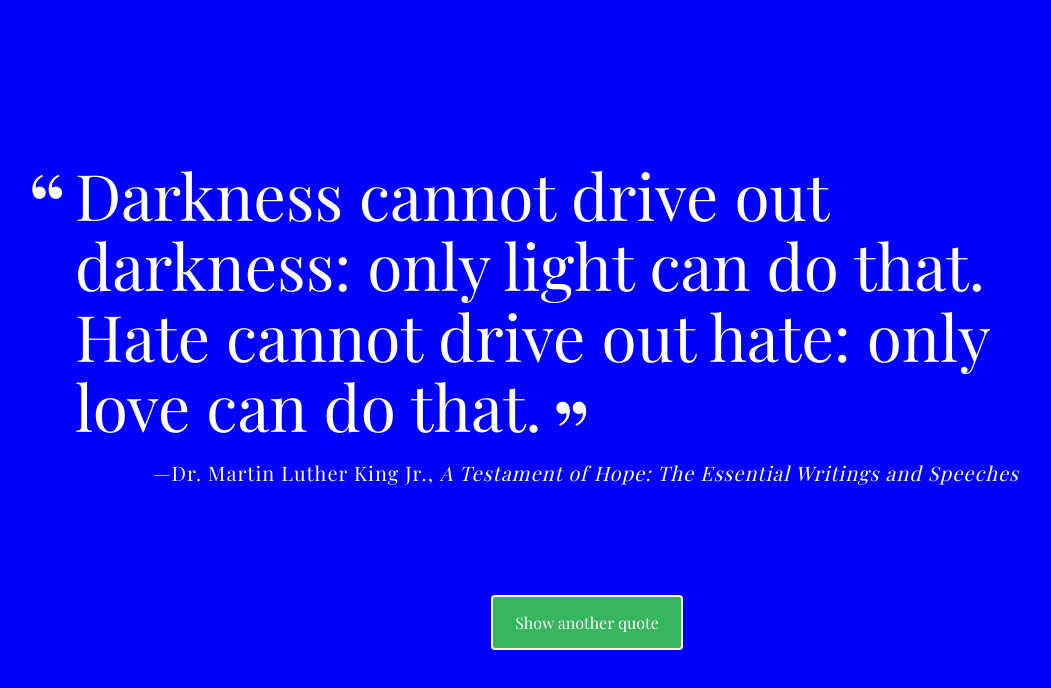
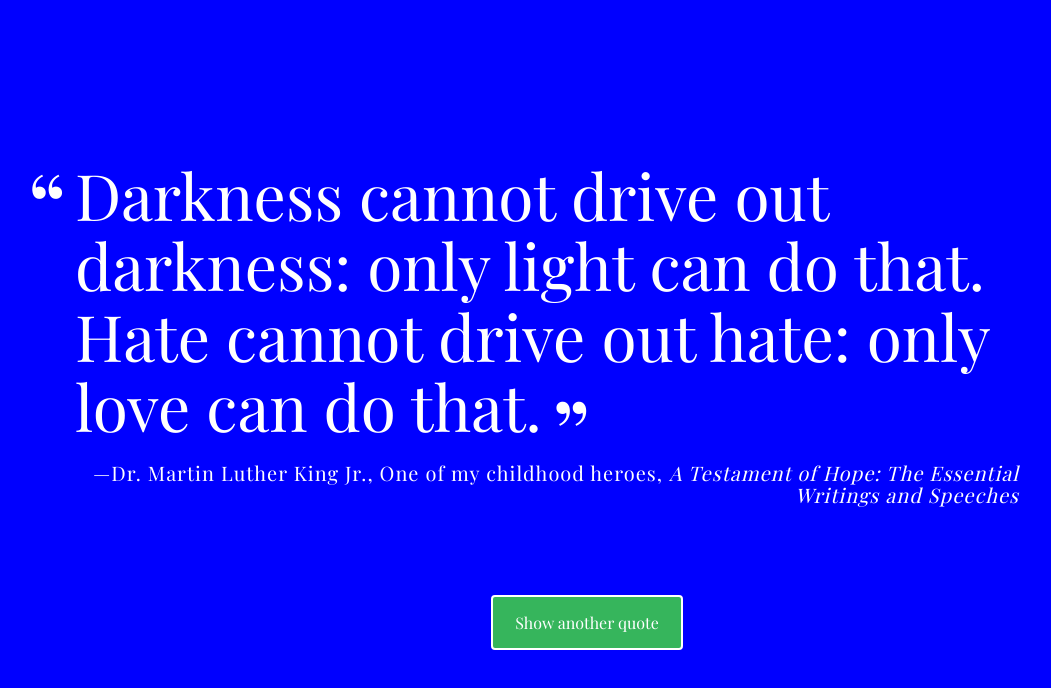
Before and after one commit to IanOstrom/Proj-1-Random-Quotes, a plain HTML site: page index.html in a window 1280 px wide. Both pictures are taken after a click on the button "Show another quote". Shown: the whole page, without its empty margins (53-1104 px from the left). Drawn offline with nearby package versions, Linux system fonts and the light colour scheme; a web font is replaced by a local one.

Commit message:
Tags property added

```diff
--- a/css/styles.css
+++ b/css/styles.css
@@ -54,6 +54,11 @@ body {
   content: "—";
 }
 
+.tags:before {
+  content: ", ";
+  font-style: normal;
+}
+
 .citation {
   font-style: italic;
 }
--- a/index.html
+++ b/index.html
@@ -11,7 +11,7 @@
   <div class="container">
     <div id="quote-box">
       <p class="quote">Every great developer you know got there by solving problems they were unqualified to solve until they actually did it.</p>
-      <p class="source">Patrick McKenzie<span class="citation">Twitter</span><span class="year">2016</span></p>
+      <p class="source">Patrick McKenzie<span class="tags"></span><span class="citation">Twitter</span><span class="year">2016</span></p>
     </div>
     <button id="loadQuote">Show another quote</button>
   </div>
--- a/js/script.js
+++ b/js/script.js
@@ -1,15 +1,17 @@
 let quotes = [{
     quote: 'Darkness cannot drive out darkness: only light can do that. Hate cannot drive out hate: only love can do that.',
     source: 'Dr. Martin Luther King Jr.',
-    citation: 'A Testament of Hope: The Essential Writings and Speeches'
+    citation: 'A Testament of Hope: The Essential Writings and Speeches',
+    tags: 'One of my childhood heroes'
   },
   {
     quote: 'I have not failed. I\'ve just found 10,000 ways that won\'t work.',
-    source: 'Thomas A. Edison'
+    source: 'Thomas A. Edison',
+    tags: 'One of my childhood heroes'
   },
   {
     quote: 'Being deeply loved by someone gives you strength, while loving someone deeply gives you courage.',
-    source: 'Lao Tzu '
+    source: 'Lao Tzu'
   },
   {
     quote: 'It takes a great deal of bravery to stand up to our enemies, but just as much to stand up to our friends.',
@@ -40,6 +42,9 @@ function printQuote(){
 
   html += '<p class="quote">' + randomQuote.quote + '</p>';
   html += '<p class="source">' + randomQuote.source;
+  if(randomQuote.tags){
+    html += '<span class="tags">' + randomQuote.tags + '</span>';
+  }
   if(randomQuote.citation){
     html += '<span class="citation">' + randomQuote.citation + '</span>';
   }
```
